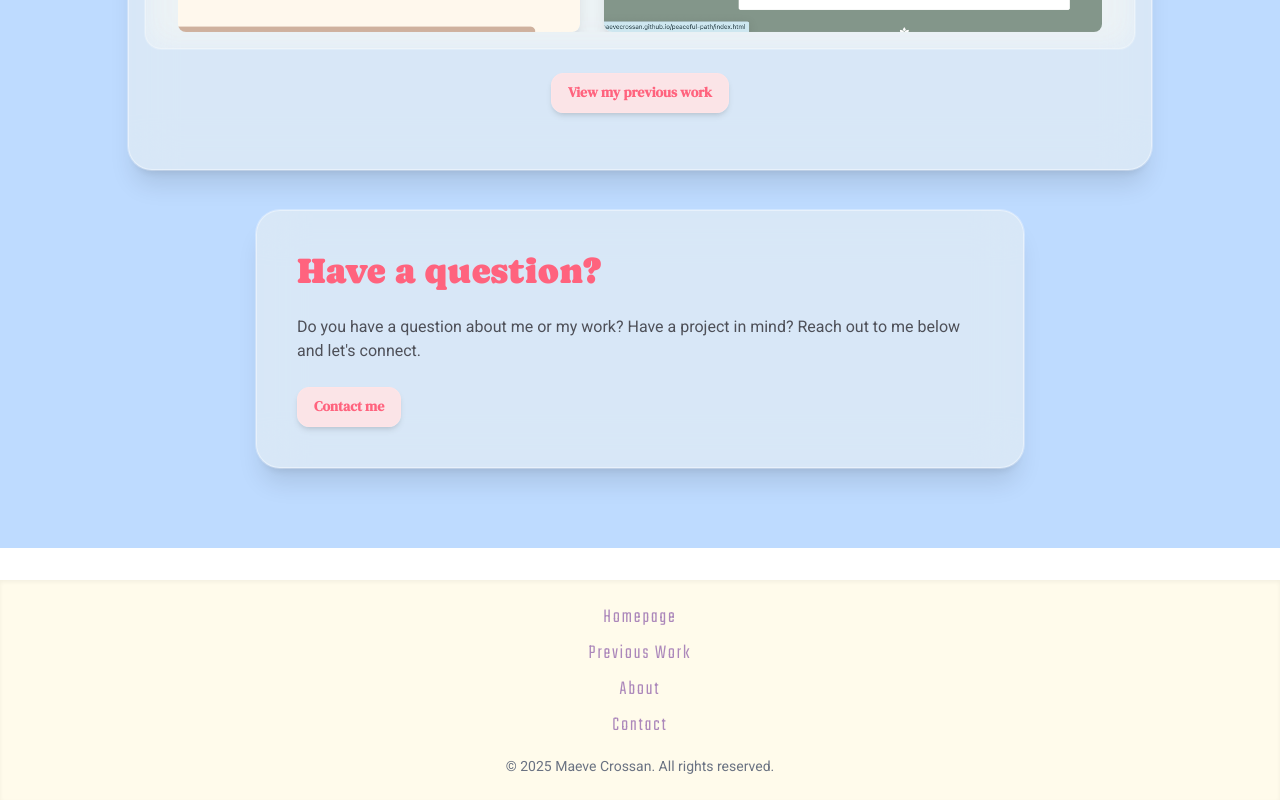
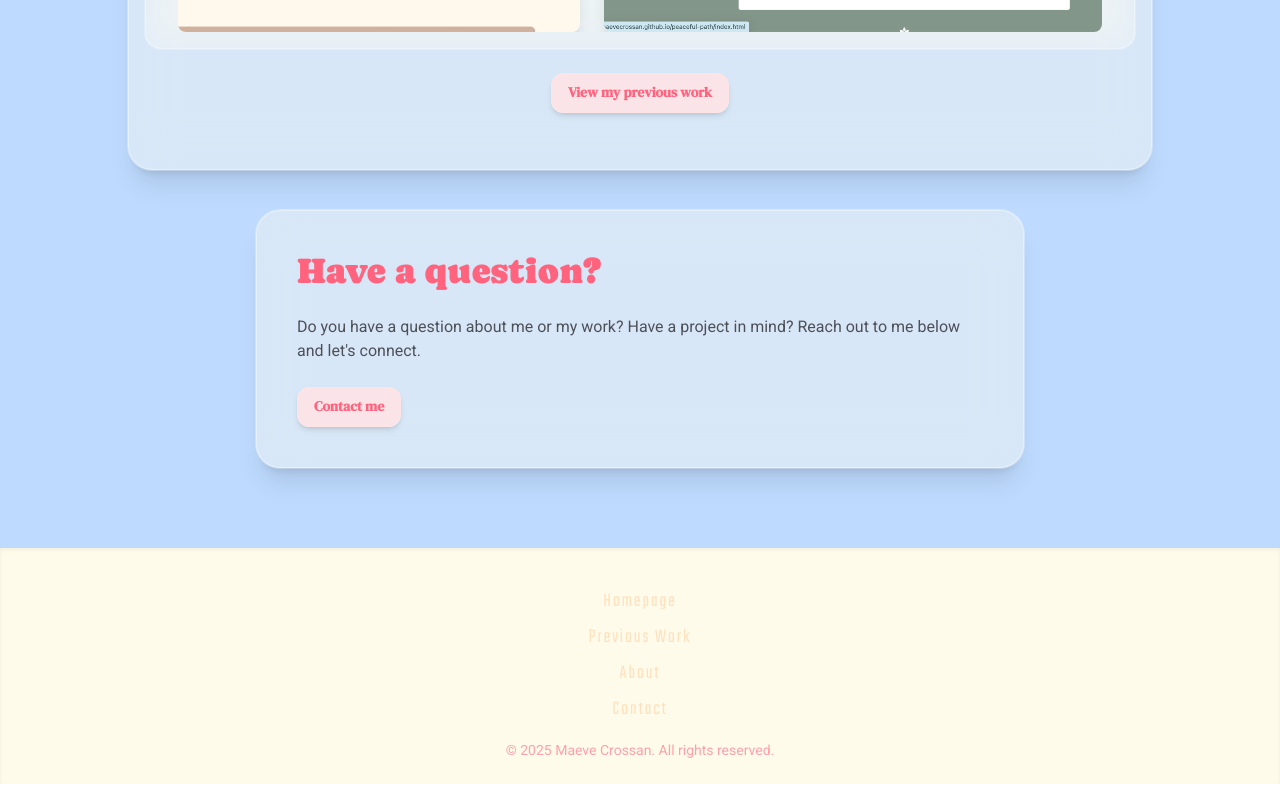
Before and after one commit to maevecrossan/my-portfolio, a Next.js app: page / in a window 1280 px wide. Shown: the part 1034-1834 px from the top of the page. Built offline with nearby package versions, Linux system fonts and the light colour scheme.

Commit message:
Update footer syles.

```diff
--- a/src/components/Footer.js
+++ b/src/components/Footer.js
@@ -3,18 +3,18 @@ import Link from "next/link";
 
 export default function Footer() {
     return (
-        <footer className="bg-amber-50 mt-8">
-            <div className="flex flex-col items-center shadow-inner px-4 py-6 space-y-4">
+        <footer className="bg-amber-50 shadow-inner">
+            <div className="flex flex-col items-center px-4 py-6 space-y-4">
                 {/* Stacked Nav Links */}
-                <div className="flex flex-col items-center space-y-2">
-                    <Link href="/" className="font-teko items-center text-xl tracking-widest text-purple-900/50 hover:text-purple-900 transition-colors duration-300">Homepage</Link>
-                    <Link href="/previous-work" className="font-teko items-center text-xl tracking-widest text-purple-900/50 hover:text-purple-900 transition-colors duration-300">Previous Work</Link>
-                    <Link href="/about" className="font-teko items-center text-xl tracking-widest text-purple-900/50 hover:text-purple-900 transition-colors duration-300">About</Link>
-                    <Link href="/contact" className="font-teko items-center text-xl tracking-widest text-purple-900/50 hover:text-purple-900 transition-colors duration-300">Contact</Link>
+                <div className="flex flex-col items-center space-y-2 mt-4">
+                    <Link href="/" className="font-teko items-center text-xl tracking-widest text-orange-200/70 hover:text-orange-300 transition-colors duration-300">Homepage</Link>
+                    <Link href="/previous-work" className="font-teko items-center text-xl tracking-widest text-orange-200/70 hover:text-orange-300 transition-colors duration-300">Previous Work</Link>
+                    <Link href="/about" className="font-teko items-center text-xl tracking-widest text-orange-200/70 hover:text-orange-300 transition-colors duration-300">About</Link>
+                    <Link href="/contact" className="font-teko items-center text-xl tracking-widest text-orange-200/70 hover:text-orange-300 transition-colors duration-300">Contact</Link>
                 </div>
 
                 {/* Footer Note */}
-                <div className="text-sm text-gray-500">
+                <div className="text-sm text-rose-300">
                     &copy; {new Date().getFullYear()} Maeve Crossan. All rights reserved.
                 </div>
             </div>
```
